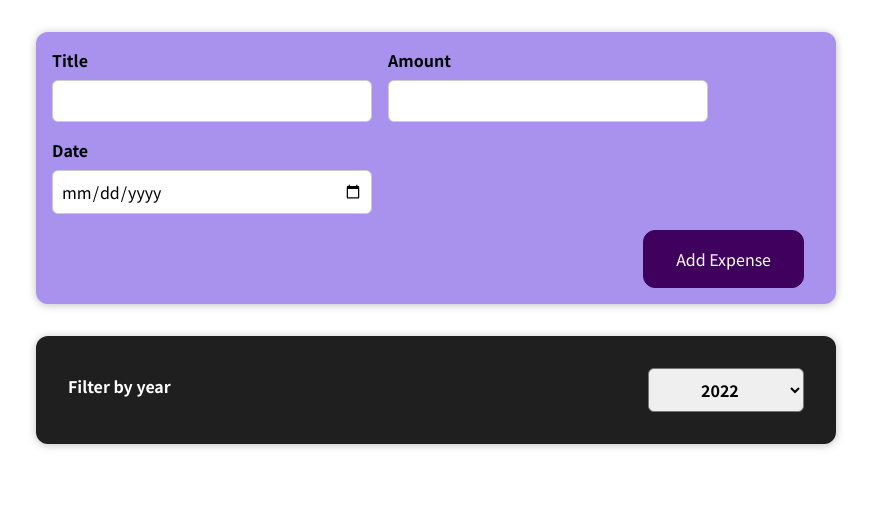
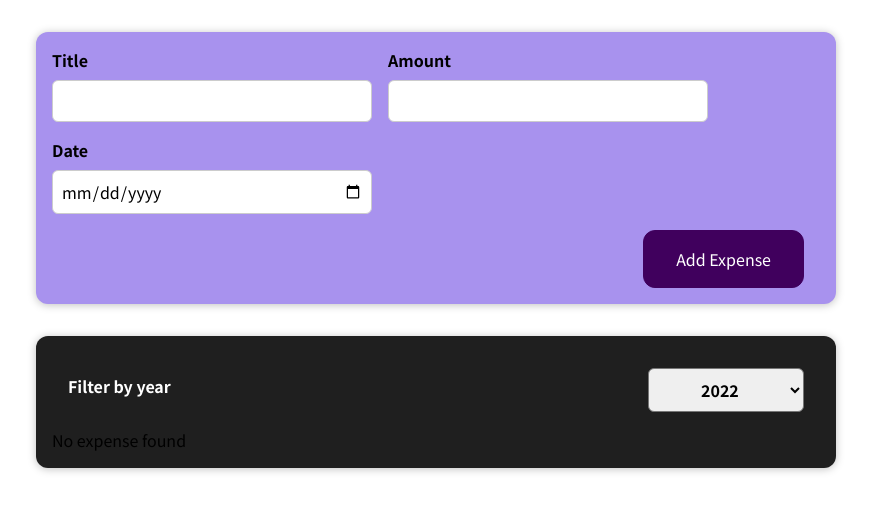
Before and after one commit to MoomenEltelbany/Expense-Project-React, a React (Create React App) app: page / in a window 1280 px wide. Shown: the top 512 px of the page, without its empty margins (204-1075 px from the left). Built offline with nearby package versions, Linux system fonts and the light colour scheme.

Commit message:
Added Conditionals
Added an if conditional to determine whether to show a message for the user or not

```diff
--- a/src/components/Expenses/Expenses.js
+++ b/src/components/Expenses/Expenses.js
@@ -15,6 +15,19 @@ const Expenses = (props) => {
     const filteredExpense = props.items.filter((expense) => {
         return expense.date.getFullYear().toString() === filteredYear;
     });
+
+    let expenseContent = <p>No expense found</p>;
+
+    if (filteredExpense.length > 0) {
+        expenseContent = filteredExpense.map((expense) => (
+            <ExpenseItem
+                key={expense.id}
+                title={expense.title}
+                amount={expense.amount}
+                date={expense.date}
+            />
+        ));
+    }
     return (
         <>
             <Card className="expenses">
@@ -22,14 +35,7 @@ const Expenses = (props) => {
                     selected={filteredYear}
                     onChangeFilter={filterChangedHandler}
                 />
-                {filteredExpense.map((expense) => (
-                    <ExpenseItem
-                        key={expense.id}
-                        title={expense.title}
-                        amount={expense.amount}
-                        date={expense.date}
-                    />
-                ))}
+                {expenseContent}
             </Card>
         </>
     );
```
